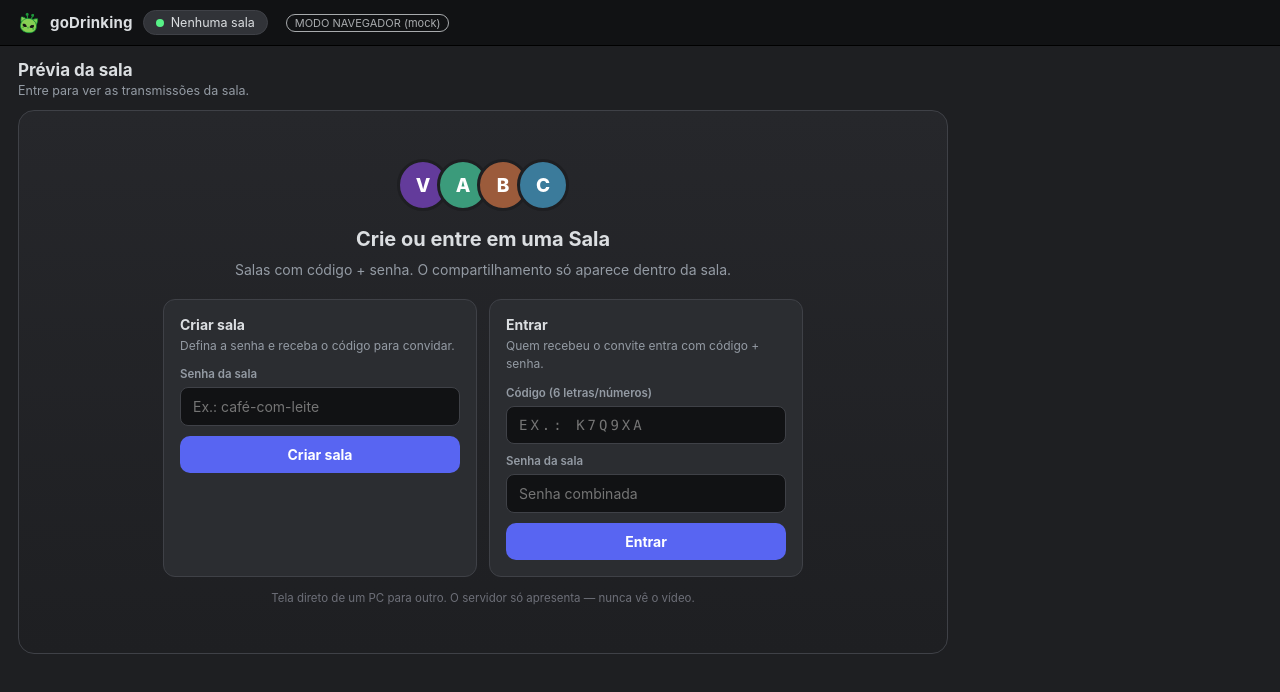
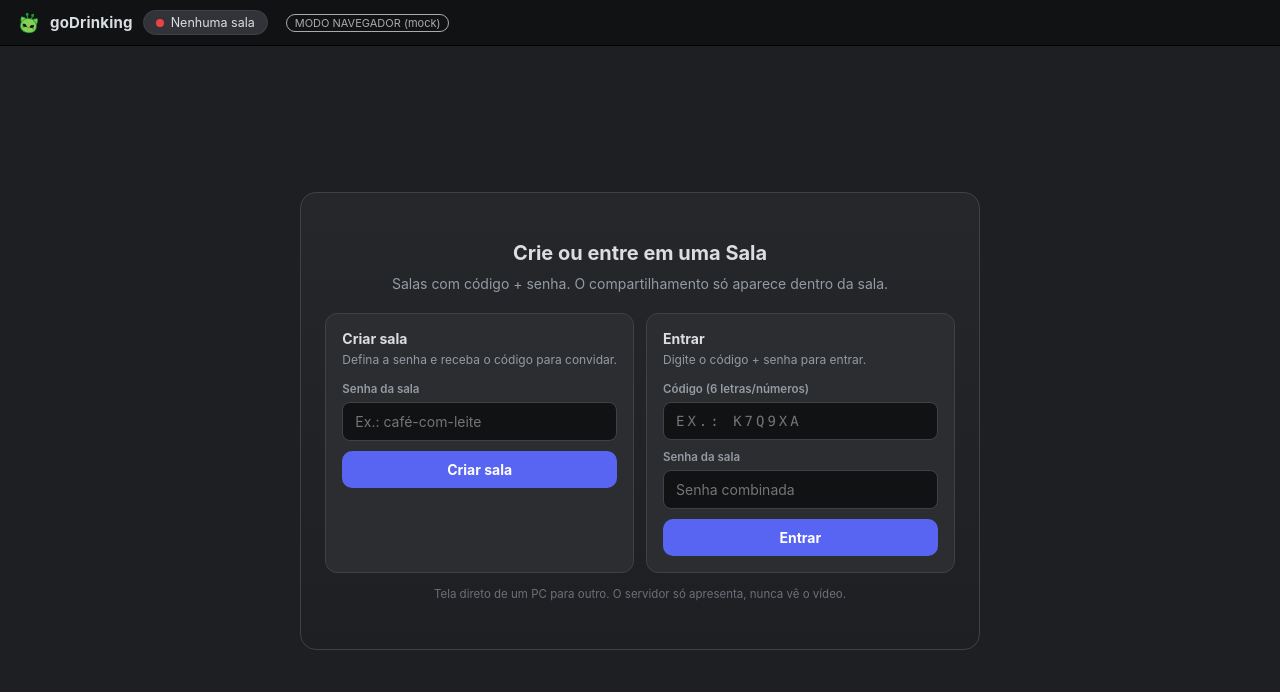
Before and after one commit to CosmicSnow/GoDrinking, a React (Vite) app in the folder app/web/: page / in a window 1280 px wide. Shown: the top 692 px of the page. Built offline with nearby package versions, Linux system fonts and the light colour scheme.

Commit message:
feat: redesign lobby layout for vertical centering and simplify UI components

```diff
--- a/app/web/src/styles.css
+++ b/app/web/src/styles.css
@@ -26,6 +26,7 @@ button{font-family:inherit}
 .room-pill em{font-style:normal;color:var(--mut)}
 .pulse{width:8px;height:8px;border-radius:50%;background:var(--green);box-shadow:0 0 0 0 #57f28788;animation:pulse 2s infinite}
 @keyframes pulse{70%{box-shadow:0 0 0 7px transparent}100%{box-shadow:0 0 0 0 transparent}}
+.app[data-state="lobby"] .pulse{background:var(--red);box-shadow:none;animation:none}
 .top-actions{display:flex;align-items:center;gap:10px}
 .proto-tag{font-size:10.5px;letter-spacing:1.2px;color:var(--amber);border:1px solid #fee75c44;
   padding:4px 9px;border-radius:6px;background:#fee75c0d;white-space:nowrap}
@@ -90,6 +91,12 @@ button{font-family:inherit}
 /* Lobby fiel ao goDrinking2: fora da sala não há controles; dentro, sem lobby */
 .app[data-state="lobby"] .controls{display:none}
 .app[data-state="inside"] .lobby{display:none}
+/* Lobby centralizado verticalmente na altura disponível (só home; sala intacta) */
+.app[data-state="lobby"] .stage-wrap{justify-content:center;flex:1}
+/* Lobby em coluna única centralizada: sem a trilha da sidebar (só home) */
+.app[data-state="lobby"] .layout{grid-template-columns:minmax(0,1fr)}
+/* Caixa do lobby abraça o conteúdo (item flex do stage-wrap; sala intacta) */
+.app[data-state="lobby"] .lobby{align-self:center;width:fit-content;max-width:100%}
 
 /* ── Stage / tiles ── */
 .stage{background:#111214;border:1px solid #000;border-radius:16px;padding:14px;min-height:420px;display:flex;flex-direction:column;gap:10px}
--- a/app/web/src/views.tsx
+++ b/app/web/src/views.tsx
@@ -588,21 +588,8 @@ export function HomeScreen(props: HomeProps) {
 
       <div className="layout">
         <main className="stage-wrap">
-          <div className="stage-head">
-            <div>
-              <h1>Prévia da sala</h1>
-              <p>Entre para ver as transmissões da sala.</p>
-            </div>
-          </div>
-
           <div className="lobby" data-hook="room-join">
             <div className="lobby-card lobby-card--wide">
-              <div className="lobby-avatars" id="lobbyAvatars" aria-hidden="true">
-                <span style={{ ["--h" as string]: 265 }}>V</span>
-                <span style={{ ["--h" as string]: 160 }}>A</span>
-                <span style={{ ["--h" as string]: 20 }}>B</span>
-                <span style={{ ["--h" as string]: 200 }}>C</span>
-              </div>
               <h2>Crie ou entre em uma Sala</h2>
               <p>Salas com código + senha. O compartilhamento só aparece dentro da sala.</p>
 
@@ -640,7 +627,7 @@ export function HomeScreen(props: HomeProps) {
                 </section>
                 <section className="lobby-pane" aria-label="Entrar na sala">
                   <h3>Entrar</h3>
-                  <p className="pane-desc">Quem recebeu o convite entra com código + senha.</p>
+                  <p className="pane-desc">Digite o código + senha para entrar.</p>
                   <label className="field" htmlFor="joinCode">
                     <span>Código (6 letras/números)</span>
                     <input
@@ -692,7 +679,7 @@ export function HomeScreen(props: HomeProps) {
               {error ? (
                 <p className="lobby-error" id="lobbyError" role="alert">{error}</p>
               ) : null}
-              <small id="lobbyNote">Tela direto de um PC para outro. O servidor só apresenta — nunca vê o vídeo.</small>
+              <small id="lobbyNote">Tela direto de um PC para outro. O servidor só apresenta, nunca vê o vídeo.</small>
             </div>
           </div>
         </main>
```
